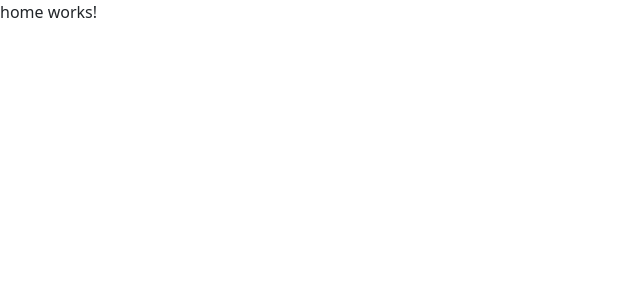
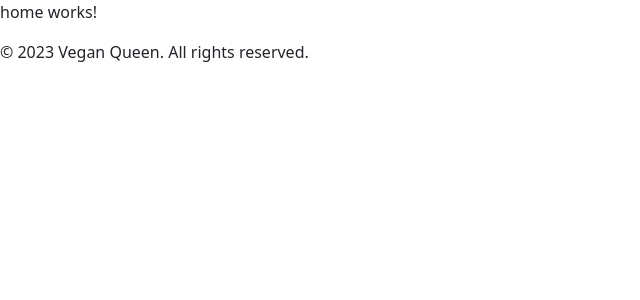
Before and after one commit to MariferVL/VQueen, an Angular app: page /home in a window 1280 px wide. Shown: the top 300 px of the page, without its empty margins (0-640 px from the left). Built offline with nearby package versions, Linux system fonts and the light colour scheme.

Commit message:
add base footer

```diff
--- a/src/app/app.component.html
+++ b/src/app/app.component.html
@@ -1 +1,4 @@
 <router-outlet></router-outlet>
+<footer>
+    <p>&copy; 2023 Vegan Queen. All rights reserved.</p>
+</footer>
```
